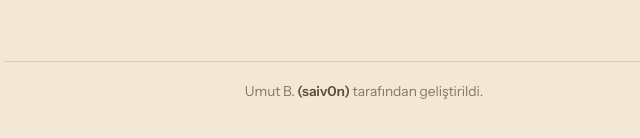
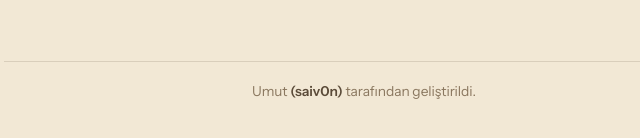
Before and after one commit to saiv0n/nebensaetze, a plain HTML site: page index.html in a window 1280 px wide. Shown: the part 3264-3402 px from the top of the page, 394-1034 px from the left. Drawn offline with Linux system fonts and the light colour scheme.

Commit message:
isimdeki b kalktı

```diff
--- a/index.html
+++ b/index.html
@@ -4,8 +4,8 @@
 <meta charset="utf-8">
 <meta name="viewport" content="width=device-width,initial-scale=1,viewport-fit=cover">
 <meta name="theme-color" content="#F2E8D5">
-<meta name="author" content="Umut B. (saiv0n)">
-<meta name="description" content="Nebensätze: Almancada yan cümleler. Umut B. (saiv0n) tarafından geliştirildi.">
+<meta name="author" content="Umut (saiv0n)">
+<meta name="description" content="Nebensätze: Almancada yan cümleler. Umut (saiv0n) tarafından geliştirildi.">
 <title>Nebensätze · Almancanın Yapısı</title>
 <link rel="preconnect" href="https://fonts.googleapis.com">
 <link rel="preconnect" href="https://fonts.gstatic.com" crossorigin>
@@ -625,7 +625,7 @@ html[data-motion="calm"] .rv, html[data-motion="calm"] h1 .w { opacity: 1; trans
     </div>
   </div>
 </header>
-<main id="main"><div id="view"></div><footer class="credit">Umut B. <span>(saiv0n)</span> tarafından geliştirildi.</footer></main>
+<main id="main"><div id="view"></div><footer class="credit">Umut <span>(saiv0n)</span> tarafından geliştirildi.</footer></main>
 <nav class="dock" id="dock" aria-label="Ana menü"></nav>
 <div class="scrim" id="scrim" hidden></div>
 <aside class="sheet" id="sheet" role="dialog" aria-modal="true" aria-label="Görünüm ayarları" tabindex="-1" hidden></aside>
```
